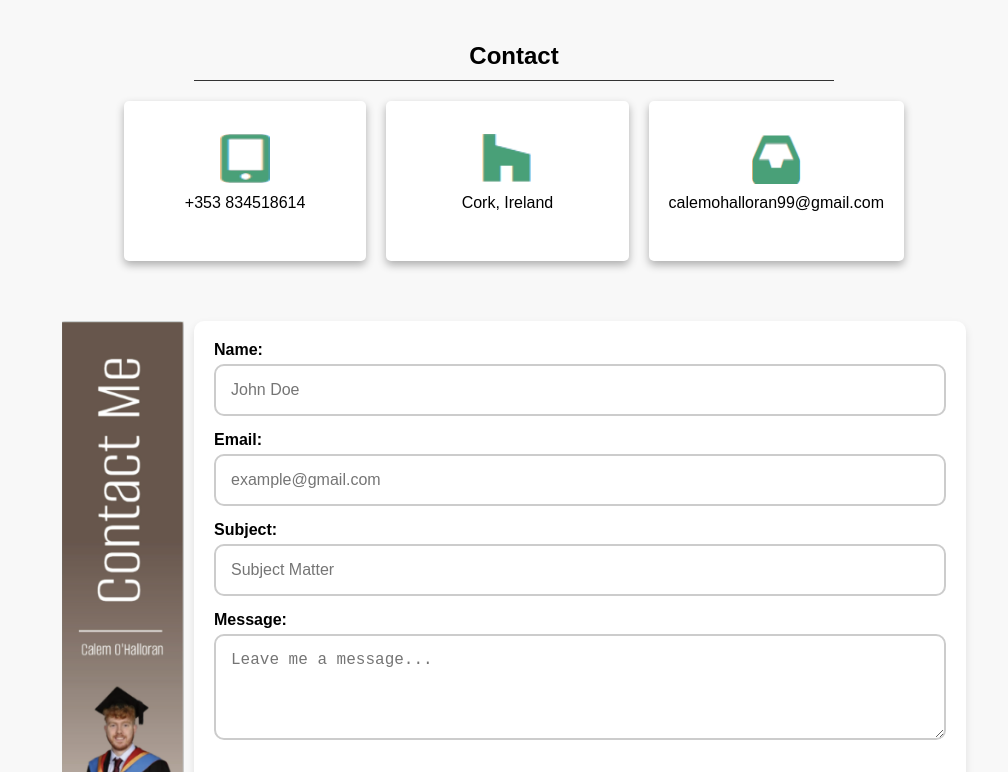
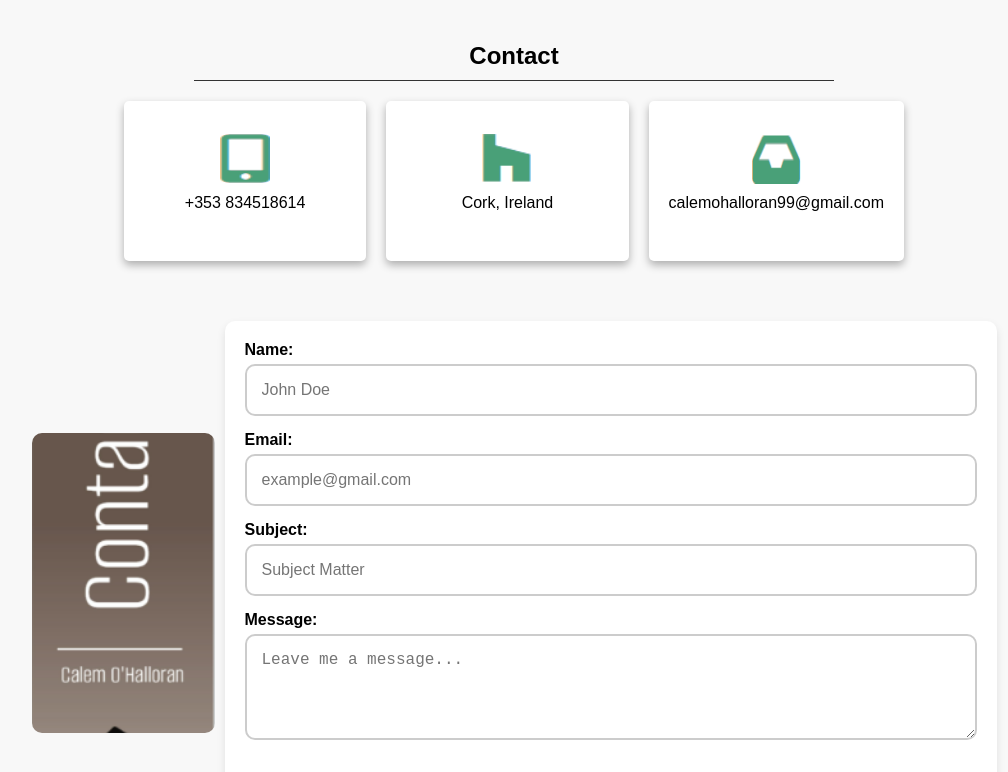
Before and after one commit to calemoh1999/Portfolio, a website: page CalemOHalloran/contact.html in a window 1280 px wide. Shown: the part 146-918 px from the top of the page, without its empty margins (126-1134 px from the left). Drawn offline with Linux system fonts and the light colour scheme.

Commit message:
Update Styles.css

```diff
--- a/CalemOHalloran/Styles.css
+++ b/CalemOHalloran/Styles.css
@@ -345,16 +345,18 @@ box-shadow: 0 8px 16px rgba(0, 0, 0, 0.4);
 
 .contact-banner {
   flex: 1;
-  max-width: 10%;
-  height: 525px; /* Adjust this value to match the form's height */
+  max-width: 15%;
+  height: 300px; /* Adjust this value to match the form's height */
   margin-right: 10px; /* Add a 10px gap between the banner and the form */
   border-radius: 10px; /* Add rounded edges to the banner */
+  overflow: hidden; /* Ensure content within the banner does not overflow */
 }
 
 .banner-image {
   width: 100%;
   height: 100%; /* Set the banner height to match the form's height */
   max-width: 100%;
+  object-fit: cover; /* Maintain the aspect ratio of the image */
 }
 
 .contact-form-box {
@@ -362,7 +364,7 @@ box-shadow: 0 8px 16px rgba(0, 0, 0, 0.4);
   max-width: 60%;
   background-color: #fff;
   padding: 20px;
-  border-radius: 10px;
+  border-radius: 10px; /* Add rounded edges to the form */
   box-shadow: 0px 0px 10px rgba(0, 0, 0, 0.1);
 }
 
```
